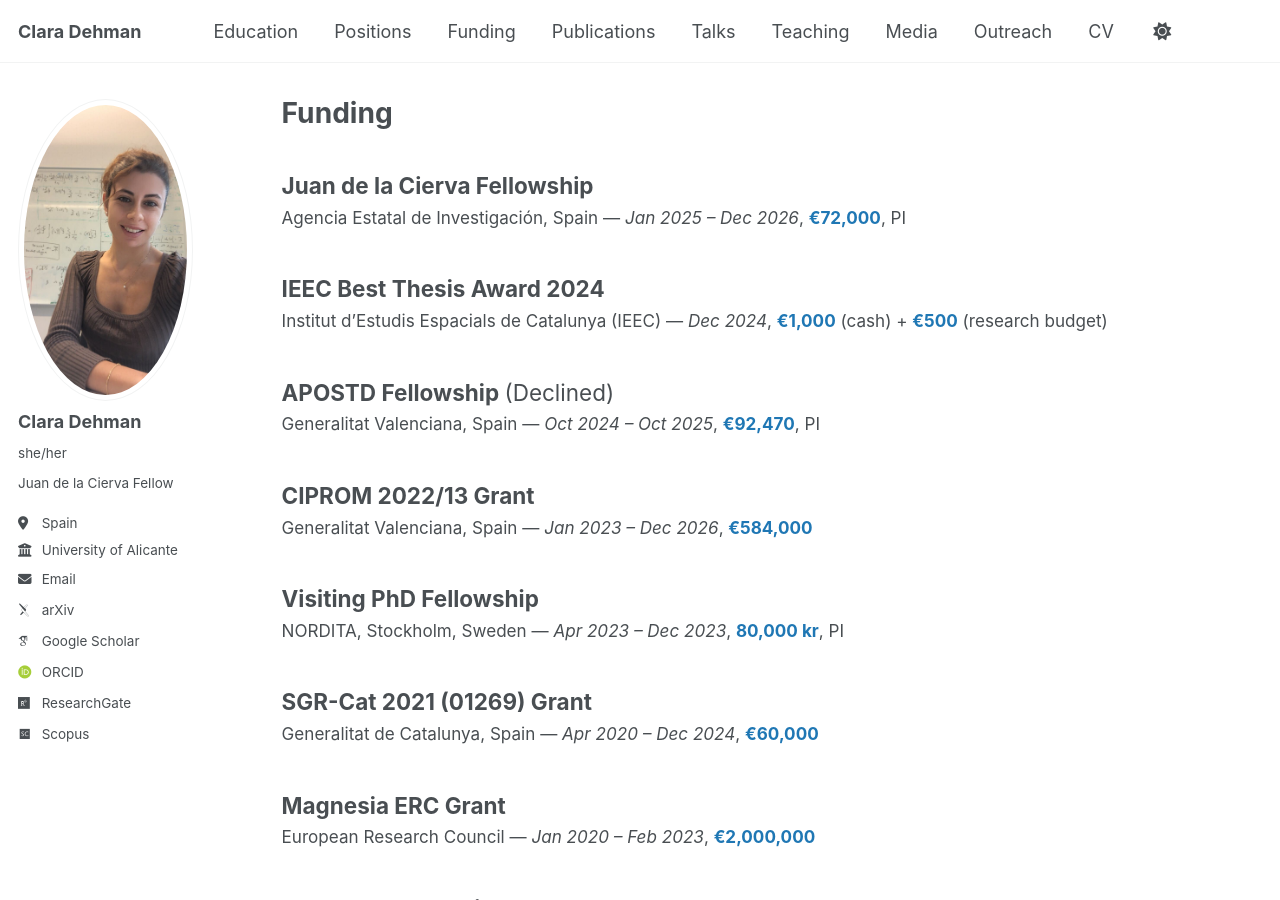
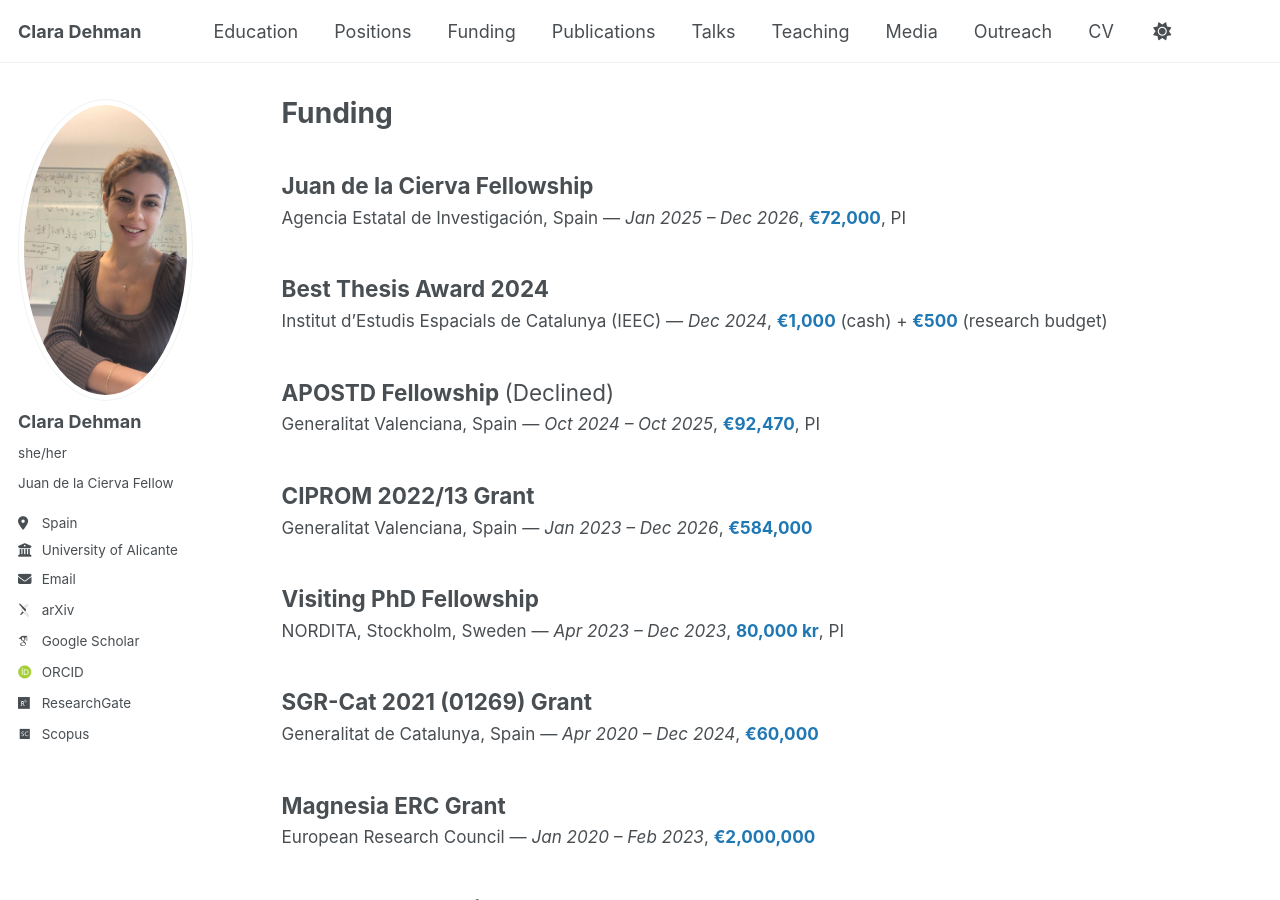
Before and after one commit to ClaraDehman/ClaraDehman.github.io, a Jekyll site: the page built from _pages/funding.html, in a window 1280 px wide and 900 px high. Built offline with Jekyll 4.4.1, drawn with Linux system fonts in a browser that asks for light colours; some web fonts are replaced.

Commit message:
Update funding.html

```diff
--- a/_pages/funding.html
+++ b/_pages/funding.html
@@ -17,7 +17,7 @@
 
 
 <div class="archive__item">
-  <h2 class="archive__item-title">IEEC Best Thesis Award 2024</h2>
+  <h2 class="archive__item-title">Best Thesis Award 2024</h2>
   <p class="archive__item-excerpt" style="font-size: 0.95em;">
     Institut d’Estudis Espacials de Catalunya (IEEC) — <em>Dec 2024</em>,
     <span style="color:#1f77b4; font-weight:bold;">€1,000</span> (cash) +
```
